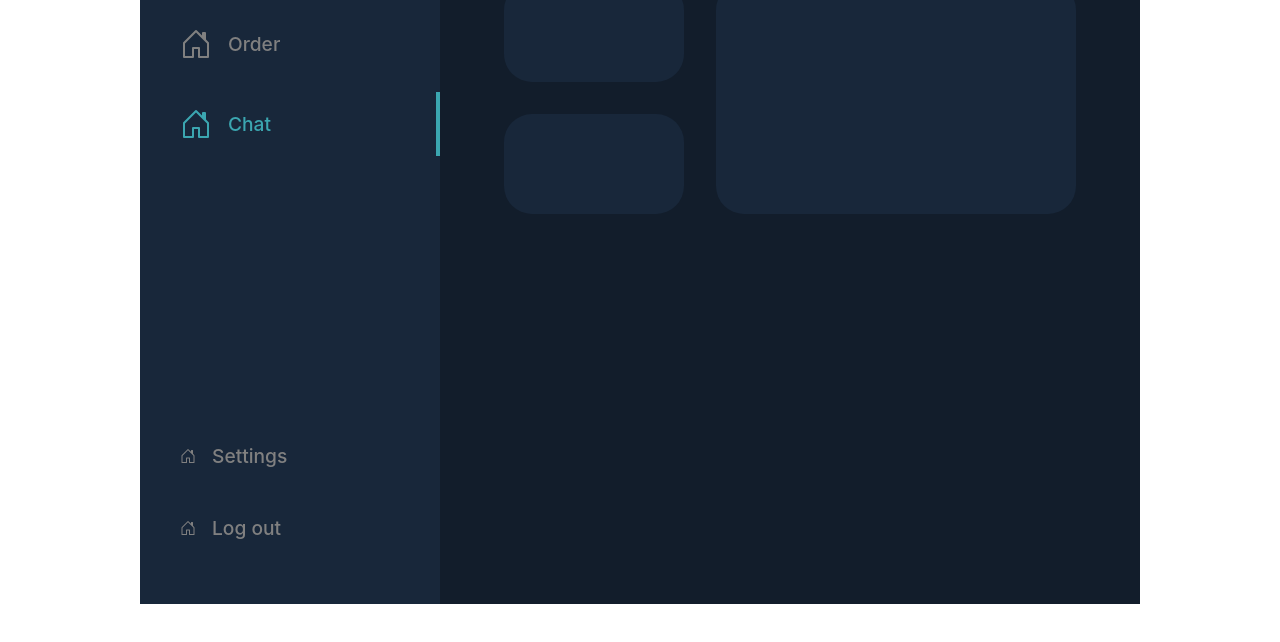
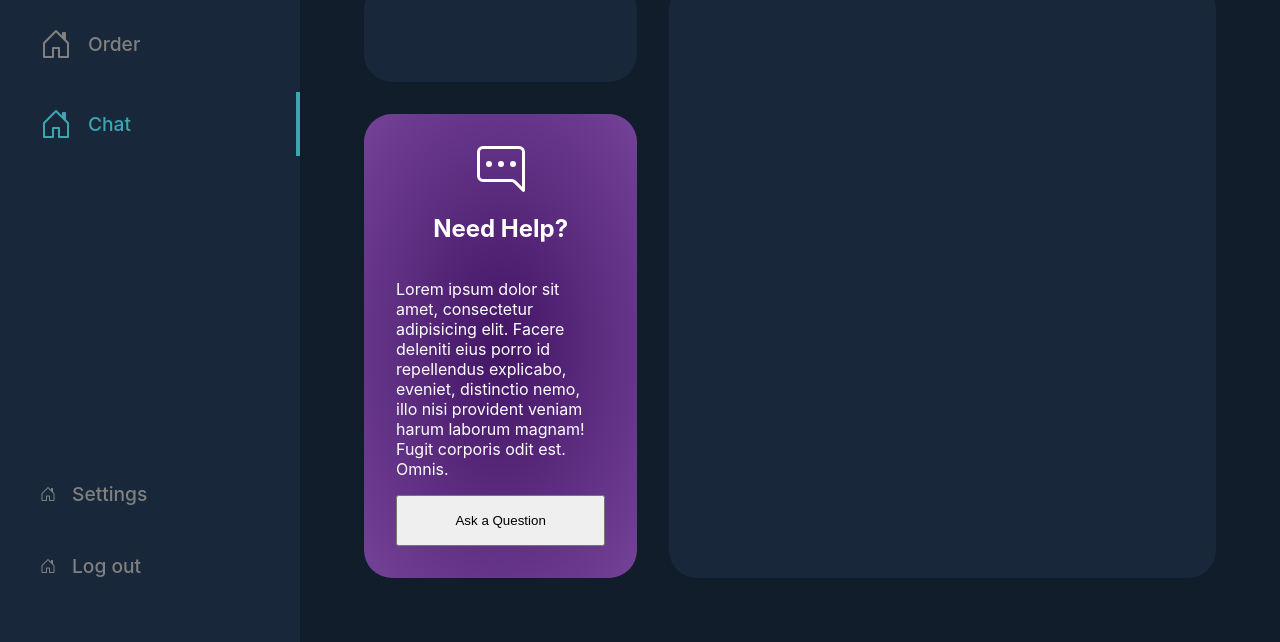
Before and after one commit to jonasholbech/dribbble, a plain HTML site: page index.html in a window 1280 px wide. Shown: the part 196-838 px from the top of the page. Before the commit the page ends 800 px from the top, so only its background shows below. Drawn offline with Linux system fonts and the light colour scheme.

Commit message:
stupid gradient

```diff
--- a/index.html
+++ b/index.html
@@ -153,7 +153,31 @@
         <div class="maincontent">
           <section class="search"></section>
           <section class="faq"></section>
-          <section class="help"></section>
+          <section class="help">
+            <svg
+              xmlns="http://www.w3.org/2000/svg"
+              width="48"
+              height="48"
+              fill="currentColor"
+              class="bi bi-chat-right-dots"
+              viewBox="0 0 16 16"
+            >
+              <path
+                d="M2 1a1 1 0 0 0-1 1v8a1 1 0 0 0 1 1h9.586a2 2 0 0 1 1.414.586l2 2V2a1 1 0 0 0-1-1H2zm12-1a2 2 0 0 1 2 2v12.793a.5.5 0 0 1-.854.353l-2.853-2.853a1 1 0 0 0-.707-.293H2a2 2 0 0 1-2-2V2a2 2 0 0 1 2-2h12z"
+              />
+              <path
+                d="M5 6a1 1 0 1 1-2 0 1 1 0 0 1 2 0zm4 0a1 1 0 1 1-2 0 1 1 0 0 1 2 0zm4 0a1 1 0 1 1-2 0 1 1 0 0 1 2 0z"
+              />
+            </svg>
+            <h2>Need Help?</h2>
+            <p>
+              Lorem ipsum dolor sit amet, consectetur adipisicing elit. Facere
+              deleniti eius porro id repellendus explicabo, eveniet, distinctio
+              nemo, illo nisi provident veniam harum laborum magnam! Fugit
+              corporis odit est. Omnis.
+            </p>
+            <button>Ask a Question</button>
+          </section>
         </div>
       </main>
     </div>
--- a/style.css
+++ b/style.css
@@ -74,7 +74,7 @@ body {
   font-size: 100%;
 }
 #wrapper {
-  max-width: 1000px;
+  max-width: 1600px;
   margin: auto;
   display: grid;
   grid-template-columns: 300px 1fr;
@@ -135,6 +135,7 @@ main header {
   min-height: 100px;
   background-color: var(--color-blue-50);
   border-radius: 28px;
+  padding: 2rem;
 }
 
 .maincontent {
@@ -142,6 +143,23 @@ main header {
   grid-template-columns: 1fr;
   gap: 2rem;
   padding-top: 2rem;
+}
+.help {
+  background: rgba(67, 21, 101, 1);
+
+  background: radial-gradient(
+    ellipse at center,
+    rgba(67, 21, 101, 1) 0%,
+    rgba(116, 67, 153, 1) 100%
+  );
+  filter: progid:DXImageTransform.Microsoft.gradient( startColorstr='#431565', endColorstr='#744399', GradientType=1 );
+  display: flex;
+  flex-direction: column;
+  align-items: center;
+}
+.help button {
+  width: 100%;
+  padding: 1rem;
 }
 /** MAIN CONTENT**/
 @media only screen and (min-width: 600px) {
```
